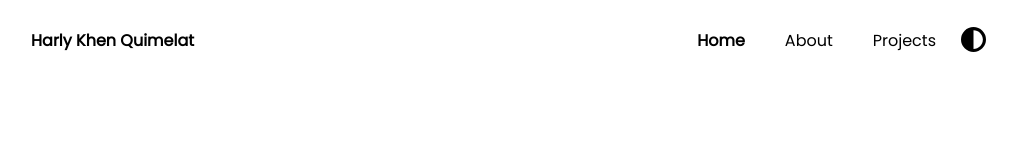
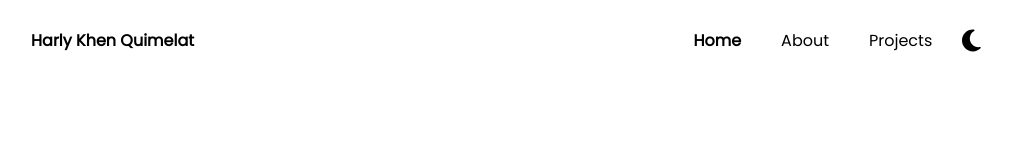
Before and after one commit to mokuken/harlykhen, a React (Vite) app: page / in a window 1280 px wide. Shown: the top 160 px of the page, without its empty margins (139-1156 px from the left). Built offline with nearby package versions, Linux system fonts and the light colour scheme.

Commit message:
improve dark mode

```diff
--- a/src/App.css
+++ b/src/App.css
@@ -44,7 +44,8 @@ nav div button {
   border: none;
   background-color: transparent;
   text-align: center;
-  padding: 0 5px;
+  padding: 0 10px;
+  margin-top: 2.5px;
   font-size: 25px;
   cursor: pointer;
 }
--- a/src/components/DarkMode.jsx
+++ b/src/components/DarkMode.jsx
@@ -1,6 +1,6 @@
 import React, { useState } from 'react';
 import { FontAwesomeIcon } from '@fortawesome/react-fontawesome';
-import { faCircleHalfStroke } from '@fortawesome/free-solid-svg-icons';
+import { faMoon, faSun } from '@fortawesome/free-solid-svg-icons';
 
 const DarkMode = () => {
   const [isDarkTheme, setIsDarkTheme] = useState(false);
@@ -8,13 +8,12 @@ const DarkMode = () => {
   const toggleTheme = () => {
     const newTheme = !isDarkTheme;
     setIsDarkTheme(newTheme);
-
     document.body.classList.toggle('dark-mode', newTheme);
   };
 
   return (
     <button onClick={toggleTheme}>
-      <FontAwesomeIcon icon={faCircleHalfStroke} />
+      <FontAwesomeIcon icon={isDarkTheme ? faSun : faMoon} />
     </button>
   );
 };
```
